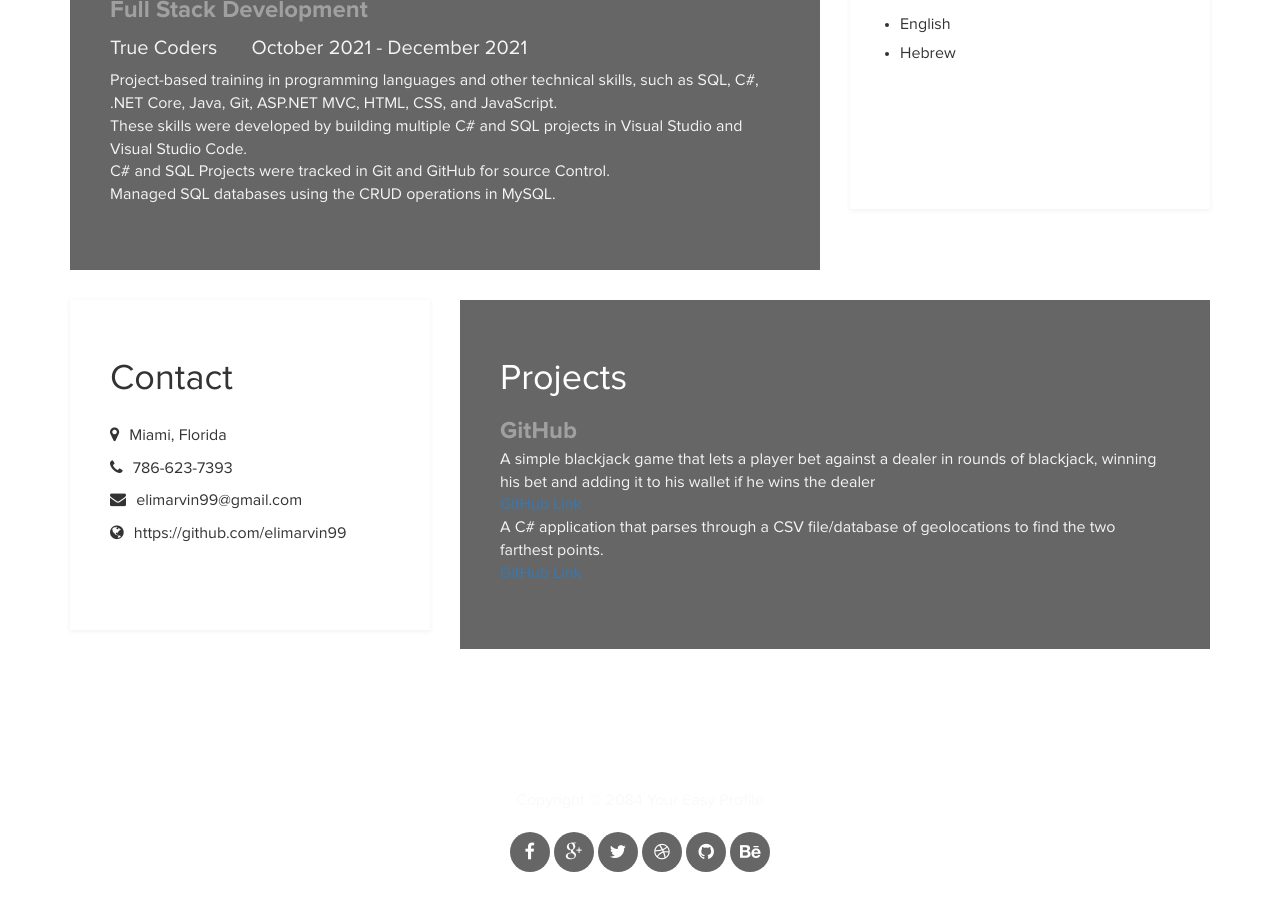
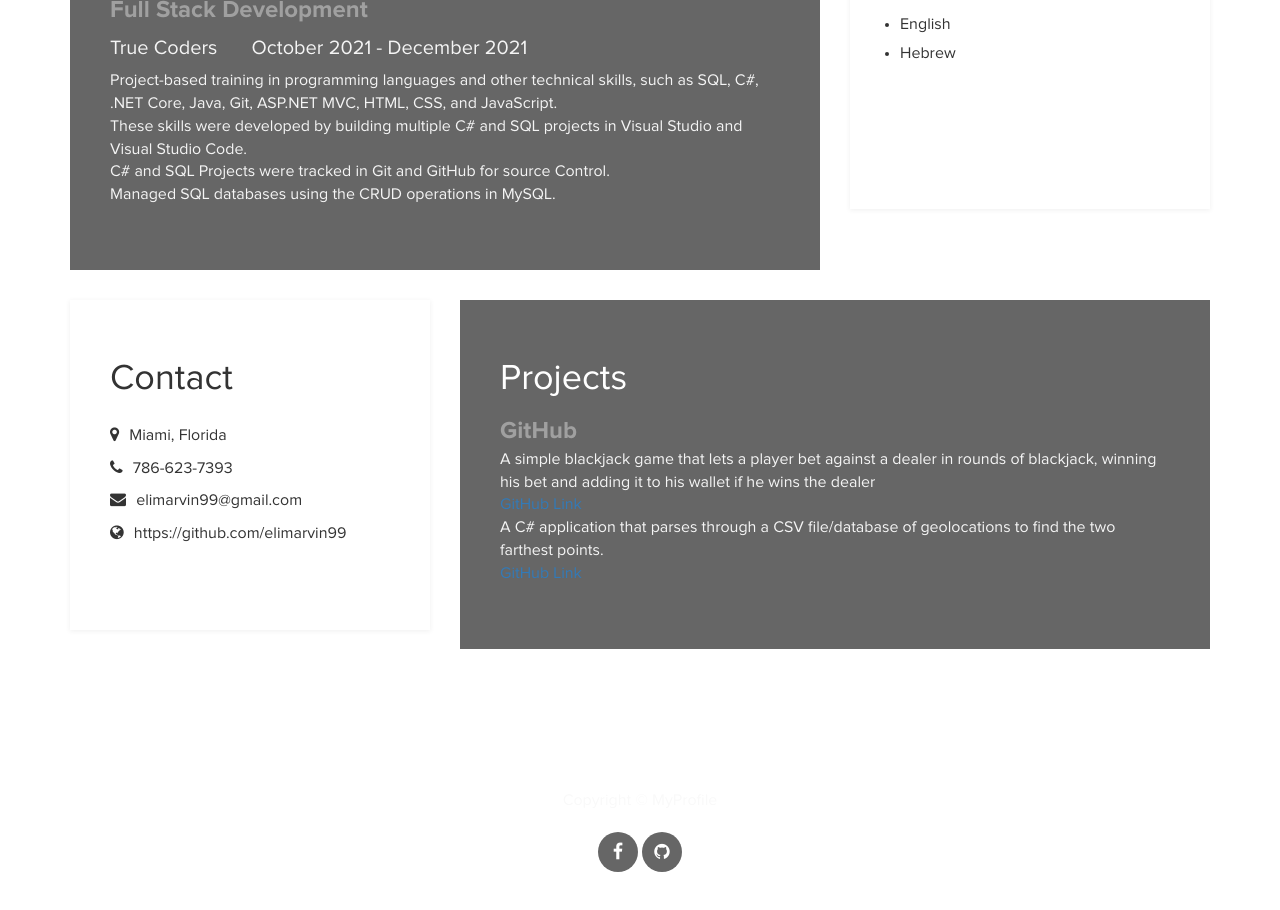
Before and after one commit to elimarvin99/PortfolioWebsite, a plain HTML site: page index-gray.html in a window 1280 px wide. Shown: the part 1502-2412 px from the top of the page. Drawn offline with Linux system fonts and the light colour scheme.

Commit message:
added links to widgets

```diff
--- a/index-gray.html
+++ b/index-gray.html
@@ -141,14 +141,10 @@ http://www.templatemo.com/tm-467-easy-profile
 	<div class="container">
 		<div class="row">
 			<div class="col-md-12 col-sm-12">
-				<p>Copyright &copy; 2084 Your Easy Profile</p>
+				<p>Copyright &copy; MyProfile</p>
 				<ul class="social-icons">
-					<li><a href="#" class="fa fa-facebook"></a></li>
-                    <li><a href="#" class="fa fa-google-plus"></a></li>
-					<li><a href="#" class="fa fa-twitter"></a></li>
-					<li><a href="#" class="fa fa-dribbble"></a></li>
-					<li><a href="#" class="fa fa-github"></a></li>
-					<li><a href="#" class="fa fa-behance"></a></li>
+					<li><a href="https://www.facebook.com/eli.marvin.92" class="fa fa-facebook"></a></li>
+					<li><a href="https://github.com/elimarvin99" class="fa fa-github"></a></li>
 				</ul>
 			</div>
 		</div>
```
